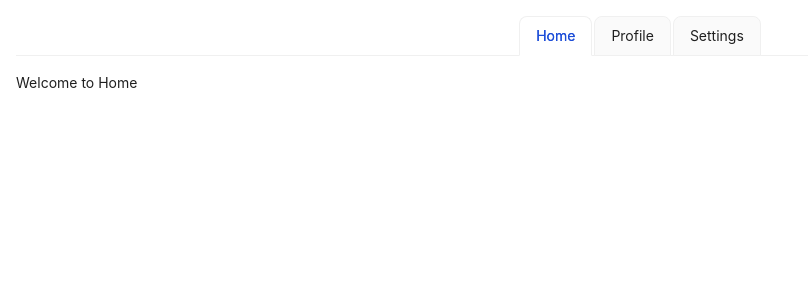
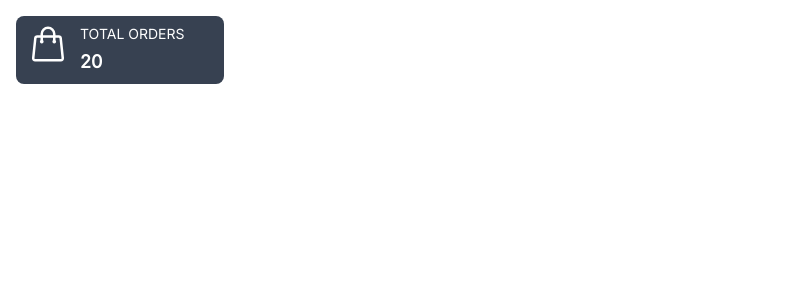
Before and after one commit to zakiD9/E-com-Website, a React (Vite) app: page /Admin in a window 1280 px wide. Shown: the top 300 px of the page, without its empty margins (0-808 px from the left). Built offline with nearby package versions, Linux system fonts and the light colour scheme.

Commit message:
stat card

```diff
--- /dev/null
+++ b/src/components/pages/admin/sections/dashboard/StatComponent.tsx
@@ -0,0 +1,21 @@
+import { ShoppingBagIcon } from "@heroicons/react/24/outline";
+import type { ReactNode } from "react";
+
+interface StatCardProps{
+    name:string;
+    numb:number;
+    icon:ReactNode;
+}
+
+export default function StatCard(props:StatCardProps){
+
+    return(
+        <div className="bg-gray-700 rounded-lg px-3 text-white py-2 w-1/6 flex gap-3 hover:shadow-xl cursor-pointer transform transition-all duration-300 hover:-translate-y-2">
+            {props.icon}
+            <div className="flex flex-col justify-start gap-1">
+               <span className="uppercase text-sm">{props.name}</span>
+               <span className="font-bold text-lg">{props.numb}</span>
+            </div>
+        </div>
+    )
+}
--- a/src/pages/admin/Dashboard.tsx
+++ b/src/pages/admin/Dashboard.tsx
@@ -1,33 +1,16 @@
-import ReusableTabs from "../../components/pages/admin/layout/Tabs";
+import { ShoppingBagIcon } from "@heroicons/react/24/outline";
+import StatCard from "../../components/pages/admin/sections/dashboard/StatComponent";
 
 export default function AdminDashboard() {
-  const items = [
-    {
-      key: "1",
-      label: "Home",
-      children: <div>Welcome to Home</div>,
-    },
-    {
-      key: "2",
-      label: "Profile",
-      children: <div>This is your Profile</div>,
-    },
-    {
-      key: "3",
-      label: "Settings",
-      children: <div>Adjust your Settings here</div>,
-    },
-  ];
+  const item = {name:"total orders",
+    numb:20,
+    icon:<ShoppingBagIcon className="w-10 h-10"/>
+   }
 
   return (
-    <div className="p-4">
-      <ReusableTabs
-        items={items}
-        defaultActiveKey="1"
-        onChange={(key) => console.log("Switched to tab:", key)}
-        type="card"
-        centered
-      />
+    <div className="p-4 w-full">
+
+      <StatCard {...item}/>
     </div>
   );
 }
```
